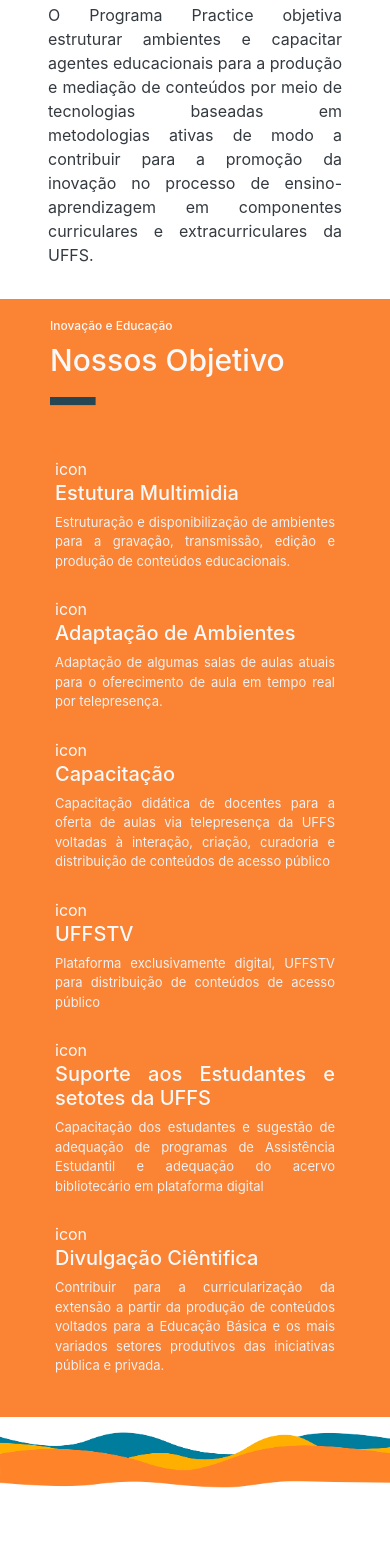
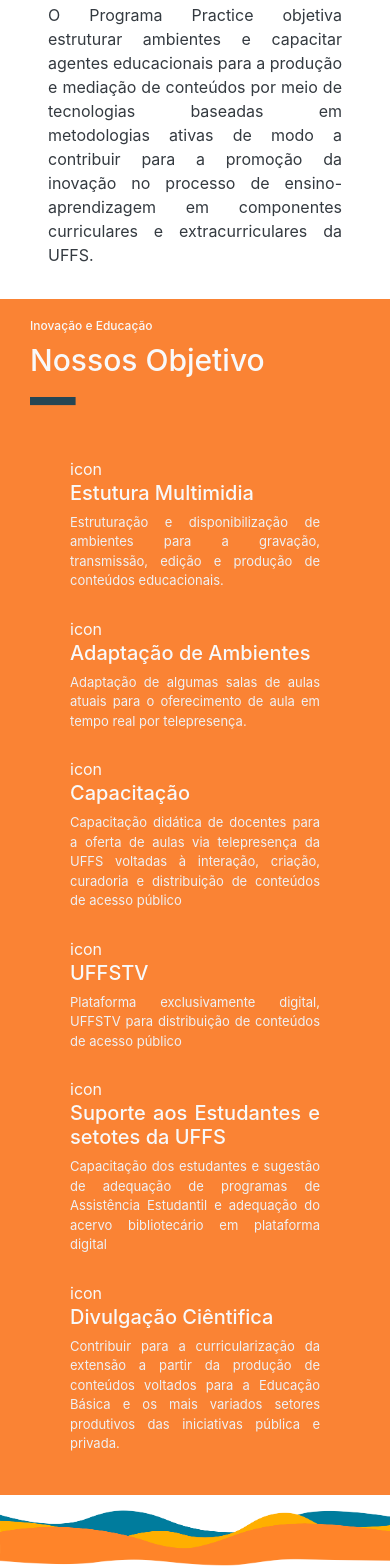
Before and after one commit to oraphaBorges/practice, a Jekyll site: the page built from index.md, in a window 390 px wide. Shown: the part 452-2020 px from the top of the page. Built offline with Jekyll 4.4.1, drawn with Linux system fonts in a browser that asks for light colours; before the commit the page ends 1942 px from its top, so only the background shows below that.

Commit message:
fix(items):ajuste larguras e espaçamentos

```diff
--- a/assets/css/styles.css
+++ b/assets/css/styles.css
@@ -33,7 +33,9 @@ footer {
   display: flex;
   flex-direction: row;
   width: 100%;
-  padding: 20px 50px; }
+  padding: 20px 100px; }
+  .objetivos .objetivos-title {
+    width: 300px; }
     .objetivos .objetivos-title h1 {
       font-size: 30px; }
     .objetivos .objetivos-title h2 {
@@ -48,7 +50,7 @@ footer {
     flex-wrap: wrap;
     justify-content: space-around; }
     .objetivos .objetivos-items .objetivos-items-item {
-      max-width: 185px;
+      max-width: 250px;
       margin: 5px; }
       .objetivos .objetivos-items .objetivos-items-item h1 {
         font-size: 20px; }
@@ -65,8 +67,9 @@ footer {
     height: 7px; }
 
   .objetivos {
-    flex-direction: column; }
+    flex-direction: column;
+    padding: 20px 30px; }
     .objetivos .objetivos-items .objetivos-items-item {
-      max-width: 350px; } }
+      width: 450px; } }
 
 /*# sourceMappingURL=styles.css.map */
```
Also changed, not shown: assets/css/scss/components.scss (+5 -3 lines), 1 other file. Lines whose indentation alone changed are shown as unchanged.
